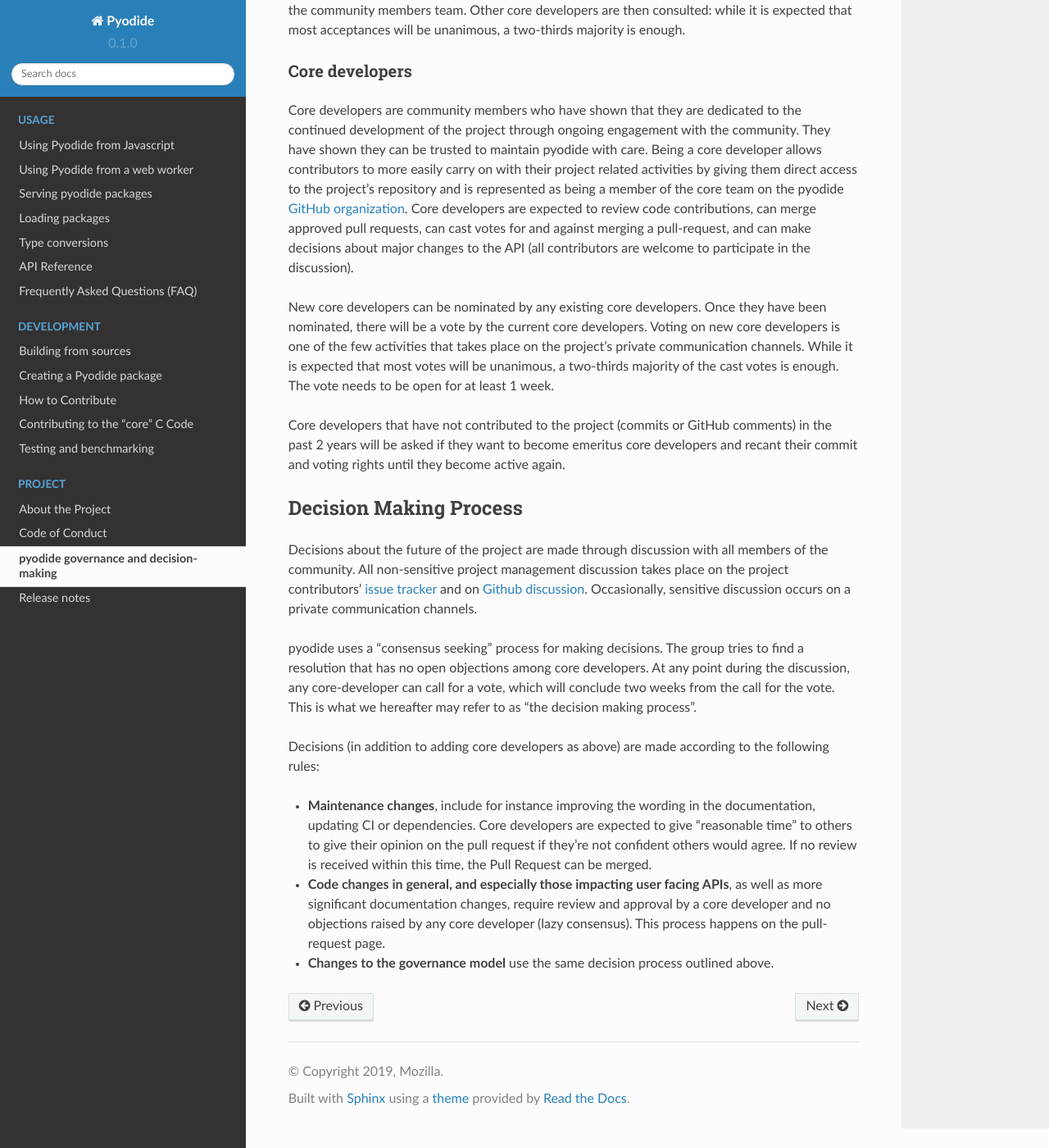
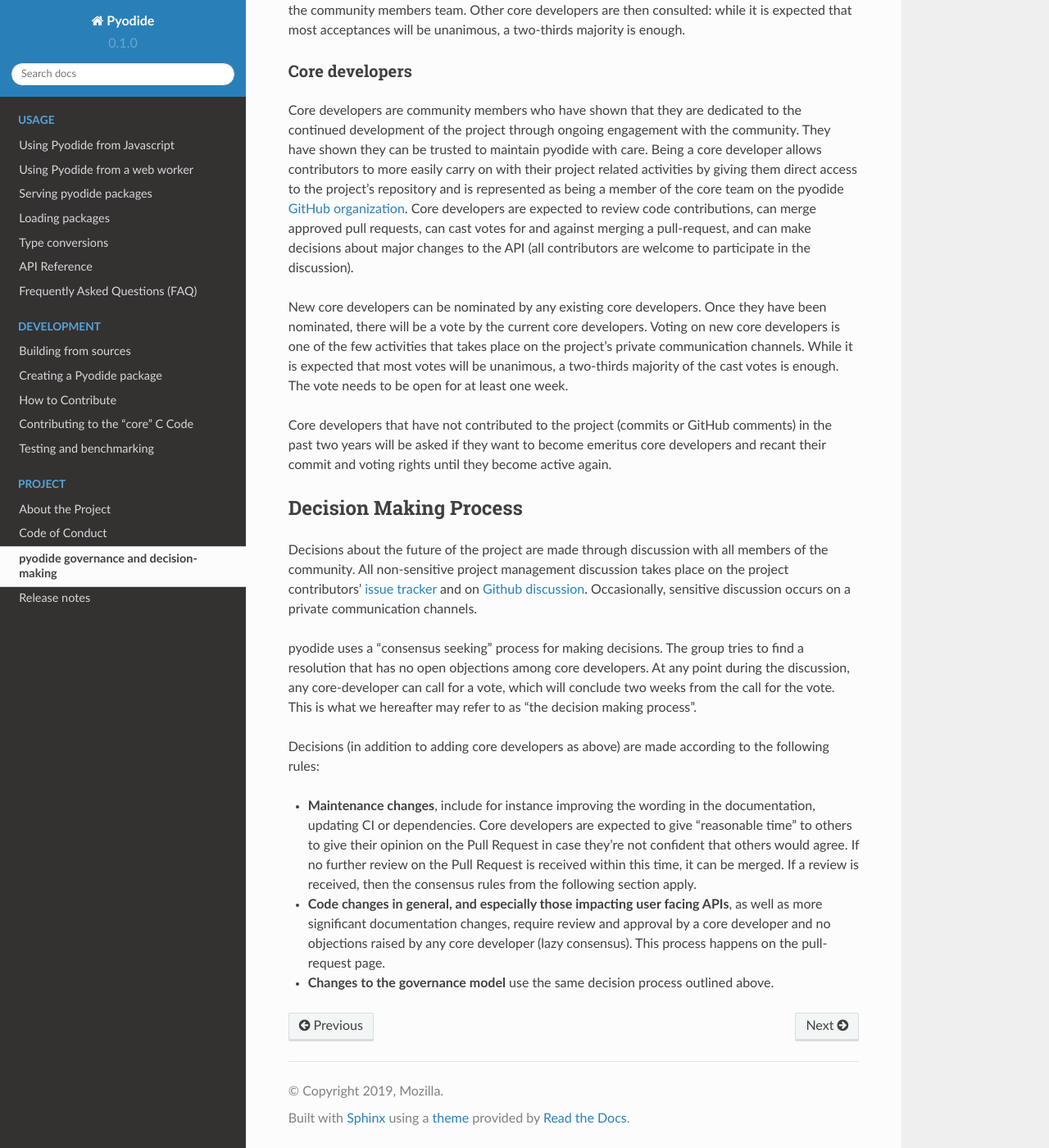
Before and after one commit to pyodide/pyodide, a Sphinx documentation site: the page built from docs/project/governance.md, in a window 1280 px wide and 1400 px high, scrolled down 771 px. Shown: the whole window at 82% size. Built offline with Sphinx 7.4.7 and the Read the Docs theme 2.0.0, drawn with Linux system fonts in a browser that asks for light colours; the version number is read from the project's files by our own code.

Commit message:
Address phorward's comments

```diff
--- a/docs/project/governance.md
+++ b/docs/project/governance.md
@@ -53,10 +53,10 @@
 Voting on new core developers is one of the few activities that takes place on
 the project's private communication channels. While it is expected that most votes
 will be unanimous, a two-thirds majority of the cast votes is enough. The vote
-needs to be open for at least 1 week.
+needs to be open for at least one week.
 
 Core developers that have not contributed to the project (commits or GitHub
-comments) in the past 2 years will be asked if they want to become emeritus
+comments) in the past two years will be asked if they want to become emeritus
 core developers and recant their commit and voting rights until they become
 active again.
 
@@ -79,12 +79,12 @@
 Decisions (in addition to adding core developers as above)
 are made according to the following rules:
 
-* **Maintenance changes**, include for
-  instance improving the wording in the documentation, updating CI or
-  dependencies.  Core developers are expected to give “reasonable time” to
-  others to give their opinion on the pull request if they’re not confident
-  others would agree. If no review is received within this time, the Pull
-  Request can be merged.
+* **Maintenance changes**, include for instance improving the wording in the
+  documentation, updating CI or dependencies.  Core developers are expected to
+  give “reasonable time” to others to give their opinion on the Pull Request in
+  case they’re not confident that others would agree. If no further review on
+  the Pull Request is received within this time, it can be merged. If a review
+  is received, then the consensus rules from the following section apply.
 
 * **Code changes in general, and especially those impacting user facing APIs**,
   as well as more significant documentation changes, require review and
```
